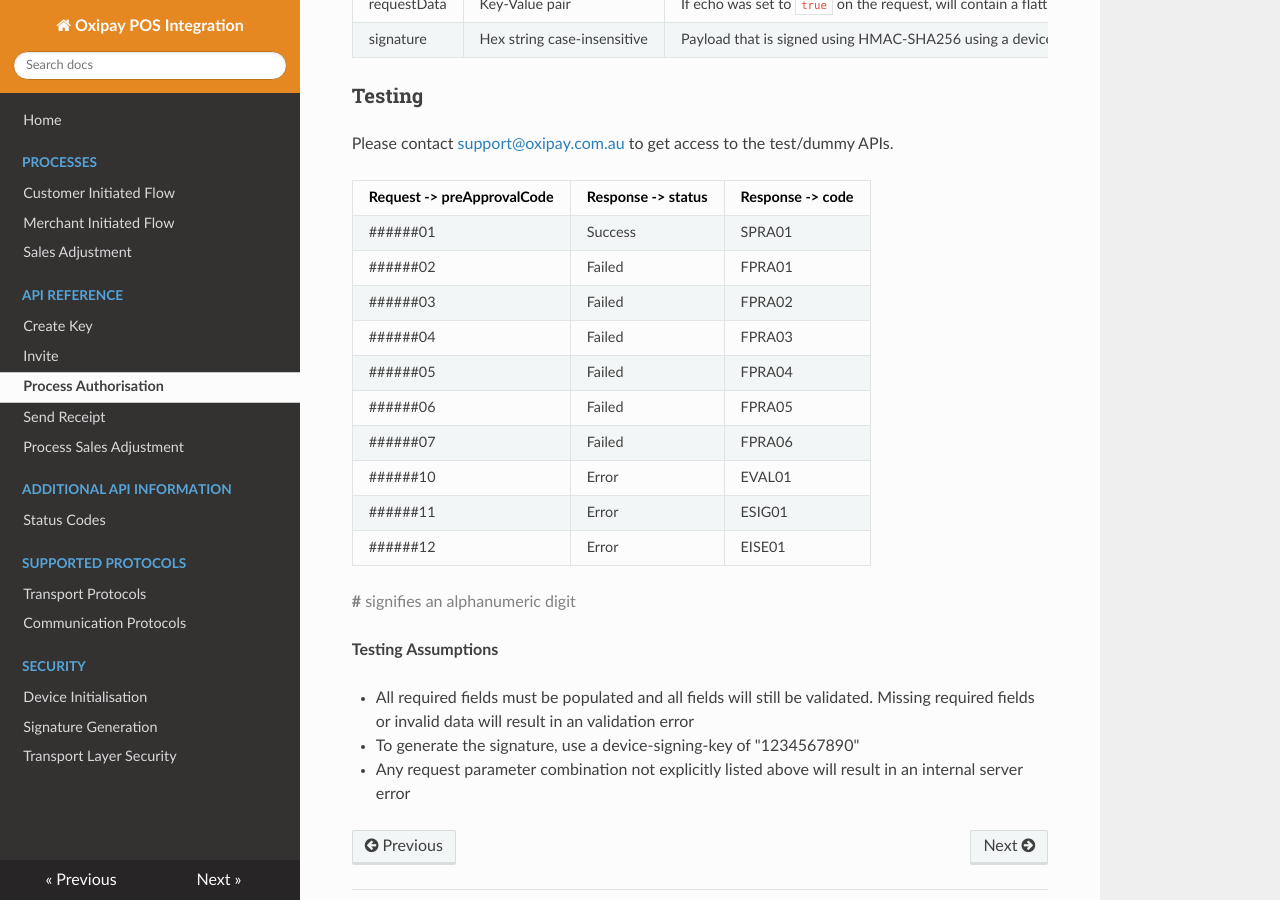
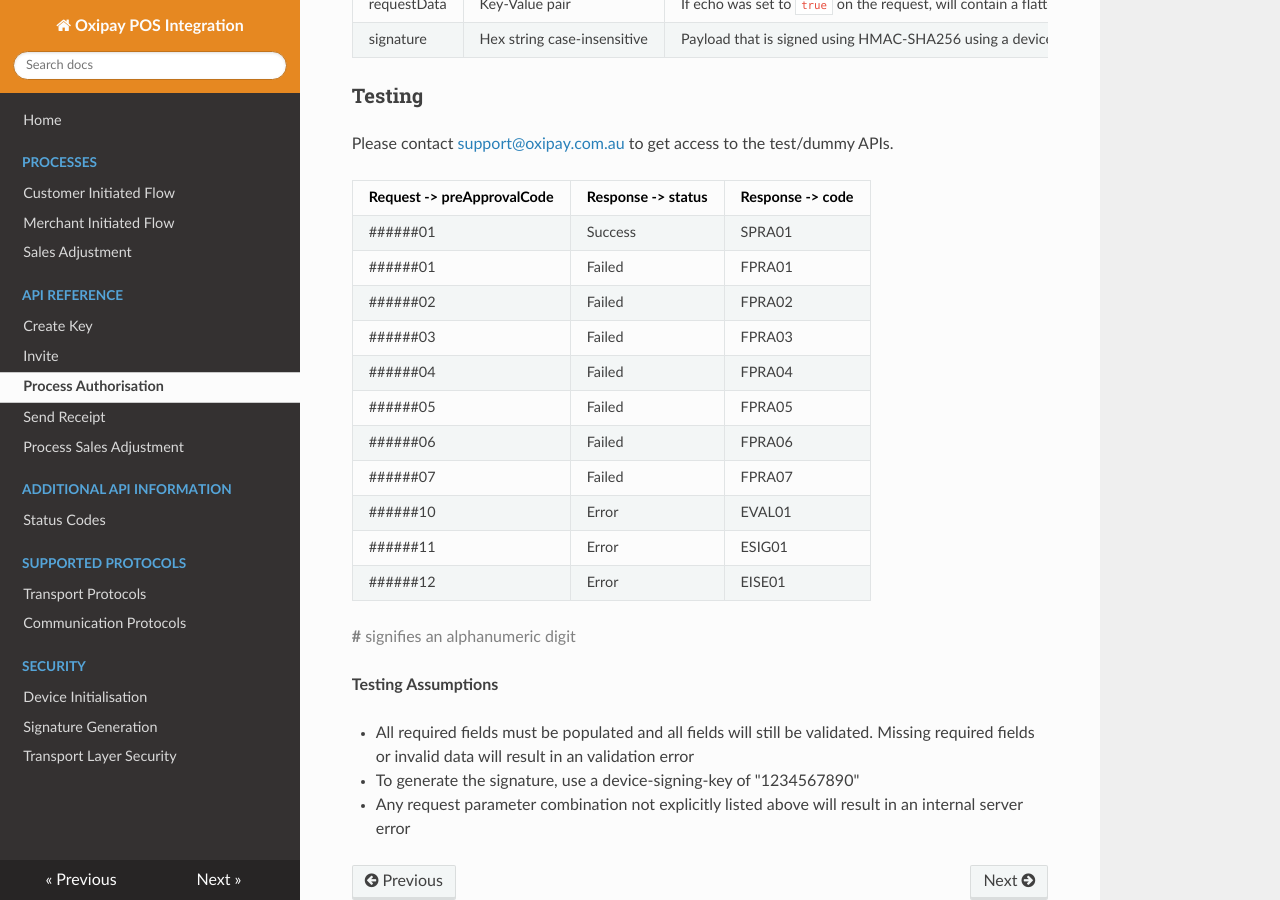
Before and after one commit to oxipay/posdocs, an MkDocs documentation site: the page built from docs/api/process_authorisation.md, in a window 1280 px wide and 900 px high, scrolled down 893 px. Built offline with MkDocs 1.6.1, drawn with Linux system fonts in a browser that asks for light colours; nearby versions of some CDN libraries; old or Windows-style settings are respelled for this version of MkDocs.

Commit message:
there was a typo with the status codes for process authorisation failure

```diff
--- a/docs/api/process_authorisation.md
+++ b/docs/api/process_authorisation.md
@@ -35,12 +35,13 @@ Please contact <a href="mailto:support@oxipay.com.au">support@oxipay.com.au</a>
 Request -> preApprovalCode | Response -> status | Response -> code
 -----------|-----------|-----------
 ######01 | Success | SPRA01
-######02 | Failed | FPRA01
-######03 | Failed | FPRA02
-######04 | Failed | FPRA03
-######05 | Failed | FPRA04
-######06 | Failed | FPRA05
-######07 | Failed | FPRA06
+######01 | Failed | FPRA01
+######02 | Failed | FPRA02
+######03 | Failed | FPRA03
+######04 | Failed | FPRA04
+######05 | Failed | FPRA05
+######06 | Failed | FPRA06
+######07 | Failed | FPRA07
 ######10 | Error | EVAL01
 ######11 | Error | ESIG01
 ######12 | Error | EISE01
```
Also changed, not shown: docs/api_information/status_codes.md (+2 -2 lines).
